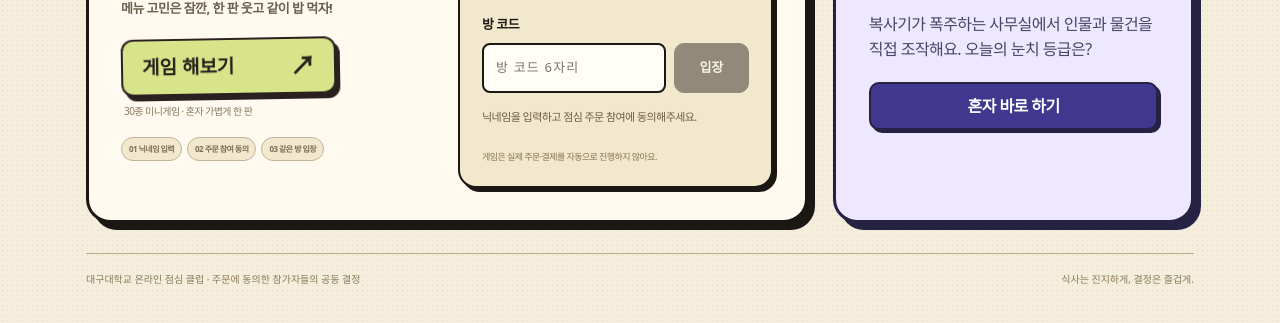
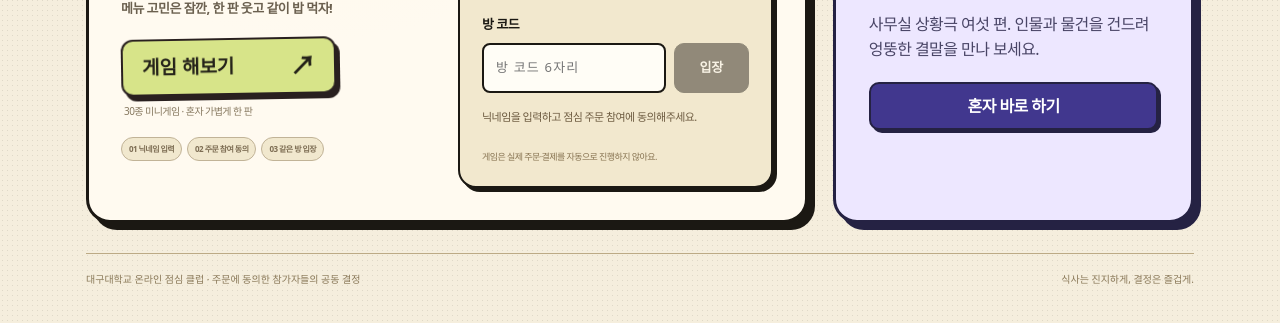
Before and after one commit to chfhrdl01-netizen/hoonjung45, a plain HTML site: page index.html in a window 1280 px wide. Shown: the part 477-800 px from the top of the page. Drawn offline with Linux system fonts and the light colour scheme.

Commit message:
Publish the reworked solo office theatre launcher

```diff
--- a/index.html
+++ b/index.html
@@ -34,7 +34,7 @@
     <span class="nunchi-art-talk">···</span>
     <span class="nunchi-art-person"><i></i></span>
   </div>
-  <p class="nunchi-panel-copy">복사기가 폭주하는 사무실에서 인물과 물건을 직접 조작해요. 오늘의 눈치 등급은?</p>
+  <p class="nunchi-panel-copy">사무실 상황극 여섯 편. 인물과 물건을 건드려 엉뚱한 결말을 만나 보세요.</p>
   <a class="nunchi-panel-button" href="https://lunch-room-relay.sin.chatgpt.site/nunchi/?practice=1">혼자 바로 하기</a>
 </section>
 </div>
```
